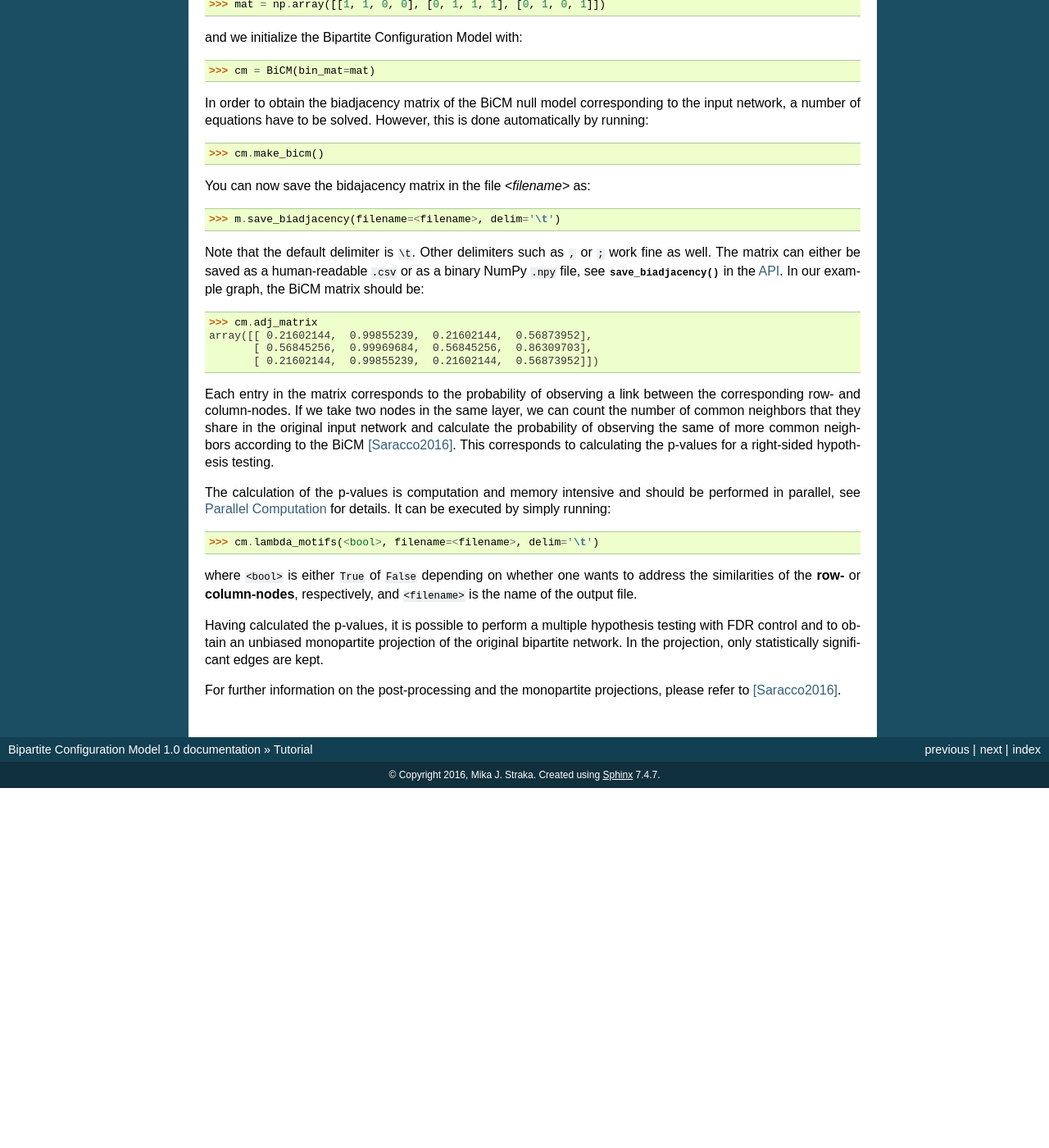
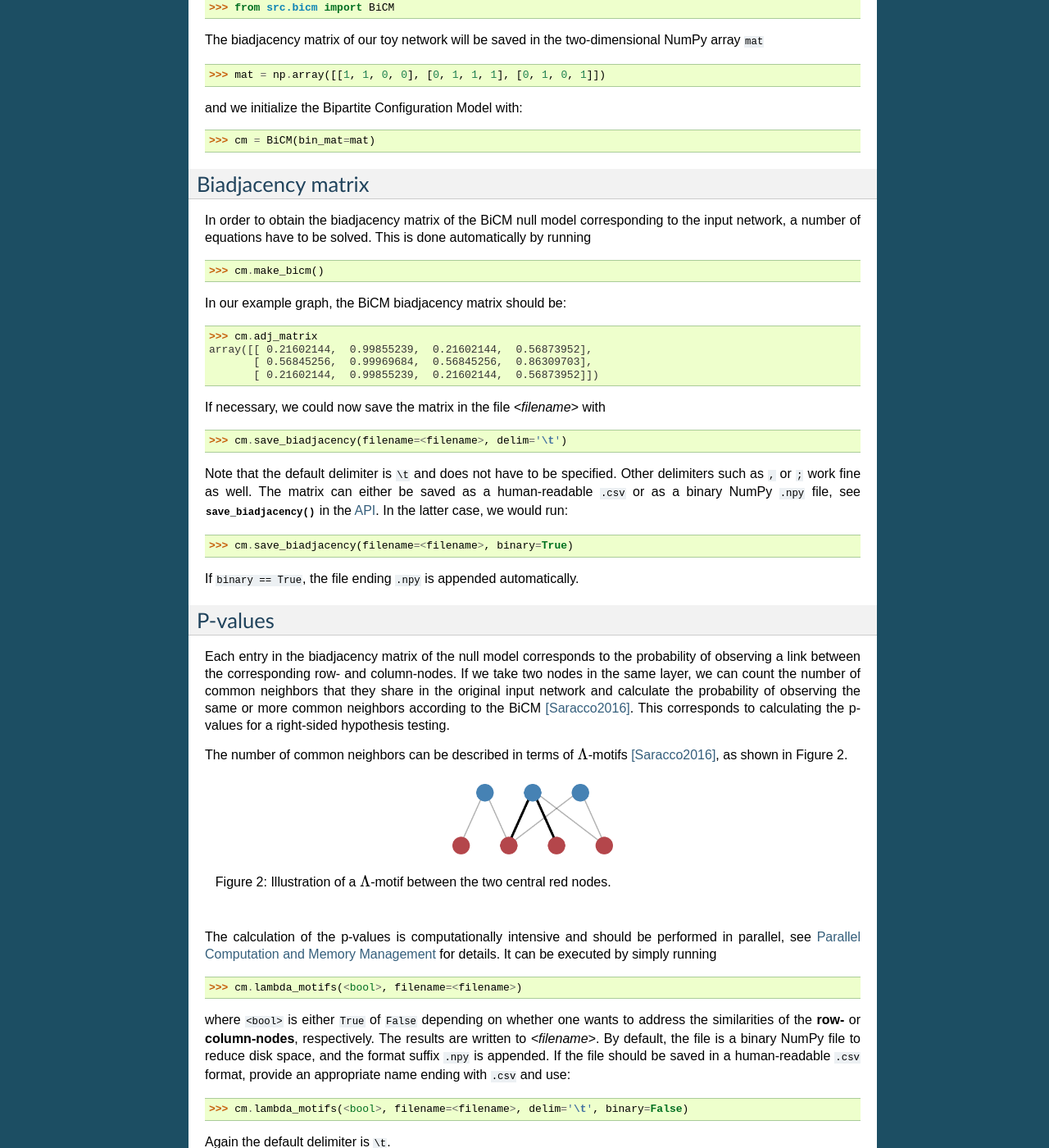
Before and after one commit to tsakim/bicm, a Sphinx documentation site: the page built from docs/source/tutorial.rst, in a window 1280 px wide and 1400 px high, scrolled down 628 px. Shown: the whole window at 82% size. Built offline with Sphinx 7.4.7, drawn with Linux system fonts in a browser that asks for light colours; before the commit the page ends 1589 px from its top, so only the background shows below that; some of the changed text lies outside the part shown.

Commit message:
Docs and docstrings adjusted.

```diff
--- a/docs/source/testing.rst
+++ b/docs/source/testing.rst
@@ -9,10 +9,10 @@ execute::
 
     >>> python -m doctest bicm_tests.txt
 
-from the folder `src` in the command line. If you want to run the tests in
+from the folder ``src`` in the command line. If you want to run the tests in
 verbose mode, use::
 
     >>> python -m doctest -v bicm_tests.txt
 
-Note that `bicm.py` and `bicm_tests.txt` have to be in the same directory to
+Note that ``bicm.py`` and ``bicm_tests.txt`` have to be in the same directory to
 run the test.
--- a/docs/source/tutorial.rst
+++ b/docs/source/tutorial.rst
@@ -3,15 +3,15 @@
 Tutorial
 ========
 
-The tutorial will take you step by step from the biadjacency matrix of a
-real-data network to the calculation of the p-values. Our example bipartite
-network will be the following:
+The tutorial will take you step by step from the biadjacency matrix of a real-data network to the calculation of the p-values. Our example bipartite network will be the following:
 
-.. image:: figures/nw.png
+.. figure:: figures/nw.png
     :width: 25 %
     :align: center
 
-The structure of the network can be caught in the `biadjacency matrix
+    Figure 1: Example network.
+
+The structure of the network can be captured in a `biadjacency matrix
 <https://en.wikipedia.org/w/index.php?title=Adjacency_matrix&oldid=751840428#Adjacency_matrix_of_a_bipartite_graph>`_.
 In our case, the matrix is
 
@@ -28,7 +28,7 @@ Note that the nodes of the layers of the bipartite network are ordered along
 the rows and the columns, respectively. In the algorithms, the two layers are
 identified by the boolean values ``True`` for the **row-nodes** and ``False`` for
 the **column-nodes**. In our example image, the row-nodes are colored in blue
-(top layer) and the column-nodes in red (bottom layer).
+(``True``, top layer) and the column-nodes in red (``False``, bottom layer).
 
 Let's get started by importing the necessary modules::
 
@@ -36,7 +36,9 @@ Let's get started by importing the necessary modules::
     >>> from src.bicm import BiCM
 
 The biadjacency matrix of our toy network will be saved in the two-dimensional
-NumPy array ``mat``::
+NumPy array ``mat``
+
+.. code::
 
     >>> mat = np.array([[1, 1, 0, 0], [0, 1, 1, 1], [0, 1, 0, 1]])
 
@@ -44,49 +46,91 @@ and we initialize the Bipartite Configuration Model with::
 
     >>> cm = BiCM(bin_mat=mat)
 
+Biadjacency matrix
+--------------------------------------------------------------------------------
+
 In order to obtain the biadjacency matrix of the BiCM null model corresponding
-to the input network, a number of equations have to be solved. However, this is
-done automatically by running::
+to the input network, a number of equations have to be solved. This is
+done automatically by running
+
+.. code::
 
     >>> cm.make_bicm()
 
-You can now save the bidajacency matrix in the file *<filename>* as::
-
-    >>> m.save_biadjacency(filename=<filename>, delim='\t')
-
-Note that the default delimiter is ``\t``. Other delimiters such as ``,`` or
-``;`` work fine as well. The matrix can either be saved as a human-readable
-``.csv`` or as a binary NumPy ``.npy`` file, see :func:`save_biadjacency` in
-the :ref:`api`. In our example graph, the BiCM matrix should be::
+In our example graph, the BiCM biadjacency matrix should be::
 
     >>> cm.adj_matrix
     array([[ 0.21602144,  0.99855239,  0.21602144,  0.56873952],
            [ 0.56845256,  0.99969684,  0.56845256,  0.86309703],
            [ 0.21602144,  0.99855239,  0.21602144,  0.56873952]])
 
-Each entry in the matrix corresponds to the probability of observing a link
-between the corresponding row- and column-nodes. If we take two nodes in the
-same layer, we can count the number of common neighbors that they share in the
-original input network and calculate the probability of observing the same of
-more common neighbors according to the BiCM [Saracco2016]_. This corresponds to
-calculating the p-values for a right-sided hypothesis testing.
+If necessary, we could now save the matrix in the file *<filename>* with
 
-The calculation of the p-values is computation and memory intensive and should
-be performed in parallel, see :ref:`parallel` for details. It can be executed
-by simply running::
+.. code::
 
-    >>> cm.lambda_motifs(<bool>, filename=<filename>, delim='\t')
+    >>> cm.save_biadjacency(filename=<filename>, delim='\t')
+
+Note that the default delimiter is ``\t`` and does not have to be specified.
+Other delimiters such as ``,`` or ``;`` work fine as well. The matrix can
+either be saved as a human-readable ``.csv`` or as a binary NumPy ``.npy``
+file, see :func:`save_biadjacency` in the :ref:`api`. In the latter case, we
+would run::
+
+    >>> cm.save_biadjacency(filename=<filename>, binary=True)
+
+If ``binary == True``, the file ending ``.npy`` is appended automatically.
+
+P-values
+--------------------------------------------------------------------------------
+
+Each entry in the biadjacency matrix of the null model corresponds to the
+probability of observing a link between the corresponding row- and
+column-nodes. If we take two nodes in the same layer, we can count the number
+of common neighbors that they share in the original input network and calculate
+the probability of observing the same or more common neighbors according to the
+BiCM [Saracco2016]_. This corresponds to calculating the p-values for a
+right-sided hypothesis testing.
+
+The number of common neighbors can be described in terms of
+:math:`\Lambda`-motifs [Saracco2016]_, as shown in Figure 2.
+
+.. figure:: figures/lambda_motif.png
+    :width: 25 %
+    :align: center
+
+    Figure 2: Illustration of a :math:`\Lambda`-motif between the two central
+    red nodes.
+
+The calculation of the p-values is computationally intensive and should be
+performed in parallel, see :ref:`parallel` for details. It can be executed by
+simply running
+
+.. code::
+
+    >>> cm.lambda_motifs(<bool>, filename=<filename>)
 
 where ``<bool>`` is either ``True`` of ``False`` depending on whether one wants
-to address the similarities of the **row-** or **column-nodes**, respectively,
-and ``<filename>`` is the name of the output file.
+to address the similarities of the **row-** or **column-nodes**, respectively.
+The results are written to *<filename>*. By default, the file is a binary NumPy
+file to reduce disk space, and the format suffix ``.npy`` is appended. If the
+file should be saved in a human-readable ``.csv`` format, provide an
+appropriate name ending with ``.csv`` and use::
 
-.. add comment on binary/ not binary
+    >>> cm.lambda_motifs(<bool>, filename=<filename>, delim='\t', binary=False)
+
+Again the default delimiter is ``\t``.
+
+.. note::
+
+    The p-values are saved as a one-dimensional array with index :math:`k \in
+    \left[0, \ldots, \binom{N}{2} - 1\right]` for a bipartite layer of
+    :math:`N` nodes. Please check the section :ref:`output-format` for details
+    regarding the indexing.
 
 Having calculated the p-values, it is possible to perform a multiple hypothesis
-testing with FDR control and to obtain an unbiased monopartite projection of
-the original bipartite network. In the projection, only statistically
-significant edges are kept.
+testing of the node similarities and to obtain an unbiased monopartite
+projection of the original bipartite network. In the projection, only
+statistically significant edges are kept.
 
 For further information on the post-processing and the monopartite projections,
 please refer to [Saracco2016]_.
```
Also changed, not shown: README.md (+1 -1 lines), docs/source/overview.rst (+7 -7 lines), docs/source/parallel.rst (+80 -7 lines), docs/source/quickstart.rst (+24 -14 lines), docs/source/figures/array.png (added), docs/source/figures/array.svg (added), docs/source/figures/lambda_motif.png (added), docs/source/figures/lambda_motif.svg (added), 1 other file.
